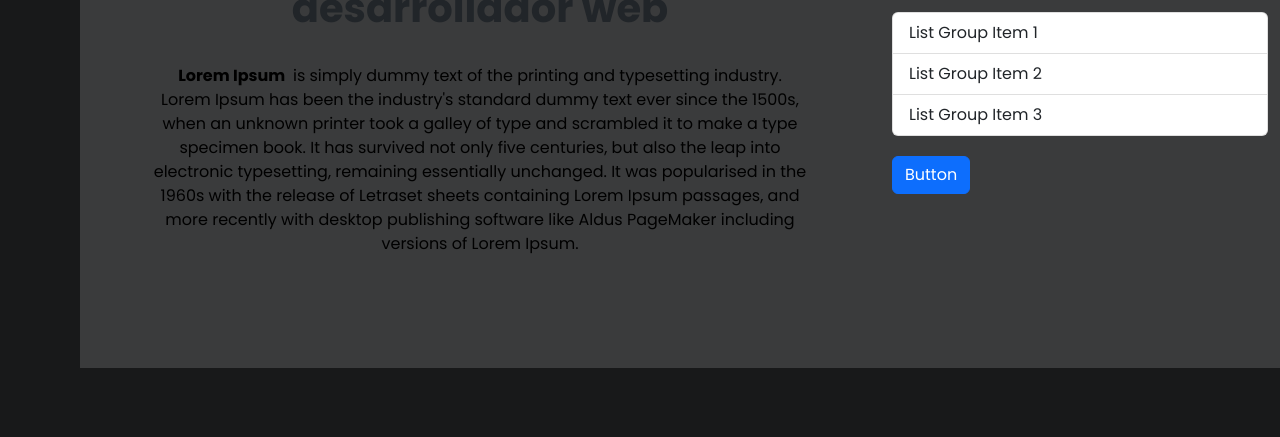
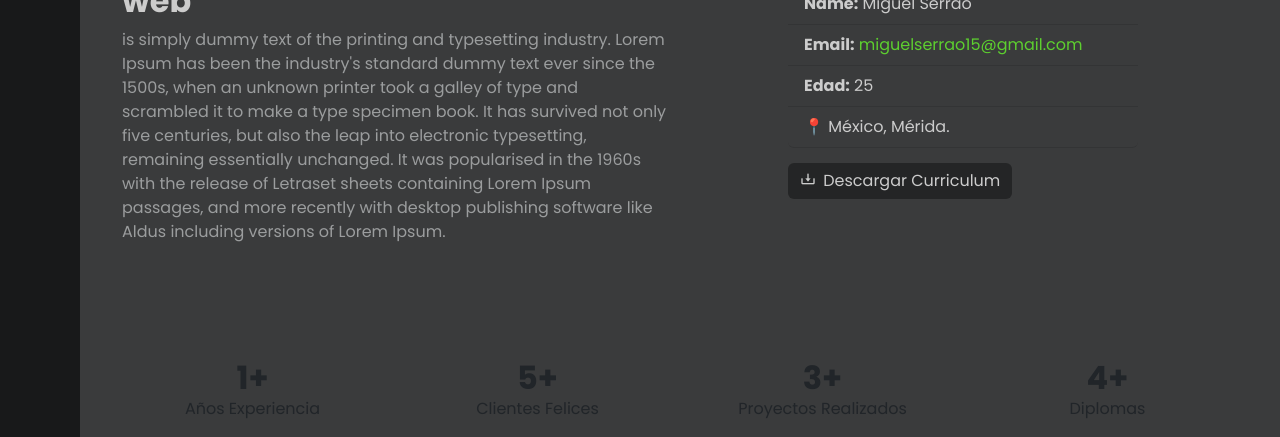
Before and after one commit to M1gu3l4ngel/Portafolio-Personal, a website: page index.html in a window 1280 px wide. Shown: the part 960-1397 px from the top of the page. Before the commit the page ends 1328 px from the top, so only its background shows below. Drawn offline with nearby package versions, Linux system fonts and the light colour scheme.

Commit message:
Agregando/Modificando Contenido - Parte 1

```diff
--- a/index.html
+++ b/index.html
@@ -149,23 +149,17 @@
 
 
 
-        <!-- ====== EDITAR TODO ESTO, QUE ES LO NUEVO POR AHORA ====== -->
+
         <div class="container-fluid containercolor">
-            <div class="row">
-                <div class="col-md-8">
-                    <section class="py-4 py-xl-5">
-                        <div class="container">
-                            <div class="text-center p-4 p-lg-5">
+            <div class="container py-4 py-xl-5">
+                <div class="row gy-4 gy-md-0">
+                    <div class="col-md-6 d-md-flex align-items-md-center">
+                        <div class="container__info">
                             <h1 class="fw-bold">
-                                    Soy Miguel Serrao, desarrollador web
+                                Soy <span class="colorspan">Miguel Serrao</span>, desarrollador web
                             </h1>
                             <p>
-                                    <br>
-                                    <strong>
-                                        <span style="color: #000000;">Lorem Ipsum
-                                        </span>
-                                    </strong>
-                                    <span style="color: #000000;">&nbsp;is simply dummy text of the printing and
+                                is simply dummy text of the printing and
                                 typesetting industry. Lorem Ipsum has been the industry's standard dummy text
                                 ever
                                 since the 1500s, when an unknown printer took a galley of type and scrambled it
@@ -173,29 +167,98 @@
                                 make a type specimen book. It has survived not only five centuries, but also the
                                 leap into electronic typesetting, remaining essentially unchanged. It was
                                 popularised in the 1960s with the release of Letraset sheets containing Lorem
-                                        Ipsum
-                                        passages, and more recently with desktop publishing software like Aldus
-                                        PageMaker
+                                Ipsum passages, and more recently with desktop publishing software like Aldus
                                 including versions of Lorem Ipsum.
-                                    </span>
                             </p>
                         </div>
                     </div>
-                    </section>
+
+                    <div class="col-md-6 listcontainer">
+                        <div class="p-xl-5 m-xl-5">
+                            <ul class="list-group">
+                                <li class="list-group-item border-top-0 border-start-0 border-end-0">
+                                    <span>
+                                        <strong>Name:</strong> Miguel Serrao
+                                    </span>
+                                </li>
+                                <li class="list-group-item border-start-0 border-end-0 email">
+                                    <span>
+                                        <strong>Email:</strong>
+                                        <a href="">
+                                            miguelserrao15@gmail.com
+                                        </a>
+                                    </span>
+                                </li>
+                                <li class="list-group-item border-start-0 border-end-0">
+                                    <span>
+                                        <strong>Edad:</strong> 25
+                                    </span>
+                                </li>
+                                <li class="list-group-item border-start-0 border-end-0">
+                                    <span>
+                                        📍 México, Mérida.
+                                    </span>
+                                </li>
+                            </ul>
+                            <div class="listcontainer__btn">
+                                <button class="btn" type="button">
+                                    <i class='bx bx-download'></i> Descargar Curriculum
+                                </button>
+                            </div>
+                        </div>
+                    </div>
+
+                </div>
             </div>
 
 
-                <div class="col-md-4 listcontainer">
-                    <ul class="list-group" style="margin-top: 172px;">
-                        <li class="list-group-item"><span>List Group Item 1</span></li>
-                        <li class="list-group-item"><span>List Group Item 2</span></li>
-                        <li class="list-group-item"><span>List Group Item 3</span></li>
-                    </ul>
-                    <button class="btn btn-primary" type="button" style="margin-top: 20px">
-                        Button
-                    </button>
+
+            <!-- ========================================================= -->
+            <!-- ====== EDITAR TODO ESTO, QUE ES LO NUEVO POR AHORA ====== -->
+            <!-- ========================================================= -->
+            <div class="container">
+                <div class="row gy-4 row-cols-2 row-cols-md-4">
+                    <div class="col">
+                        <div class="text-center d-flex flex-column justify-content-center align-items-center py-3">
+                            <div class="px-3">
+                                <h2 class="fw-bold mb-0">1+</h2>
+                                <p class="mb-0">Años Experiencia</p>
                             </div>
                         </div>
+                    </div>
+                    <div class="col">
+                        <div class="text-center d-flex flex-column justify-content-center align-items-center py-3">
+                            <div class="px-3">
+                                <h2 class="fw-bold mb-0">5+</h2>
+                                <p class="mb-0">Clientes Felices</p>
+                            </div>
+                        </div>
+                    </div>
+                    <div class="col">
+                        <div class="text-center d-flex flex-column justify-content-center align-items-center py-3">
+                            <div class="px-3">
+                                <h2 class="fw-bold mb-0">3+</h2>
+                                <p class="mb-0">Proyectos Realizados</p>
+                            </div>
+                        </div>
+                    </div>
+                    <div class="col">
+                        <div class="text-center d-flex flex-column justify-content-center align-items-center py-3">
+                            <div class="px-3">
+                                <h2 class="fw-bold mb-0">4+</h2>
+                                <p class="mb-0">Diplomas</p>
+                            </div>
+                        </div>
+                    </div>
+                </div>
+            </div>
+
+
+
+
+
+
+
         </div>
 
 
--- a/scss/_home.scss
+++ b/scss/_home.scss
@@ -51,10 +51,65 @@
 
     .containercolor {
         background-color: $primary-color-light;
+
+        .container__info {
+            margin-top: 20px;
+            h1 {
+                text-align: left;
+                color: $text-color;
+                font-size: 32px;
+
+                .colorspan {
+                    color: $secondary-color;
+                }
+            }
+
+            p {
+                text-align: left;
+                color: $paragraph;
+            }
+        }
     }
 
     .listcontainer {
-        height: 450px;
+        ul {
+            width: 350px;
+
+            li {
+                background-color: $primary-color;
+                color: $text-color;
+            }
+
+            a:link,
+            a:visited,
+            a:active {
+                text-decoration: none;
+                color: $secondary-color;
+
+                &:hover {
+                    color: $secondary-color2;
+                }
+            }
+        }
+
+        .listcontainer__btn {
+            margin-top: 15px;
+
+            button {
+                background-color: $sidebar-color;
+                color: $text-color;
+                border: none;
+
+                &:hover {
+                    background-color: $secondary-color;
+                    color: $sidebar-color;
+                }
+
+                i {
+                    margin-right: 3px;
+                }
+            }
+        }
     }
 }
 
--- a/scss/_vars.scss
+++ b/scss/_vars.scss
@@ -3,9 +3,11 @@ $body-color: #18191a;
 $sidebar-color: #242526;
 $primary-color: #3a3b3c;
 $secondary-color: #5ed42ff6;
+$secondary-color2: #3fa716f6;
 $primary-color-light: #3a3b3c;
 $toggle-color: #fff;
 $text-color: #ccc;
+$paragraph: #9b9d9e;
 
 /* ====== Transition ====== */
 $tran-03: all 0.2s ease;
```
Also changed, not shown: css/main.css. Lines whose indentation alone changed are shown as unchanged.
